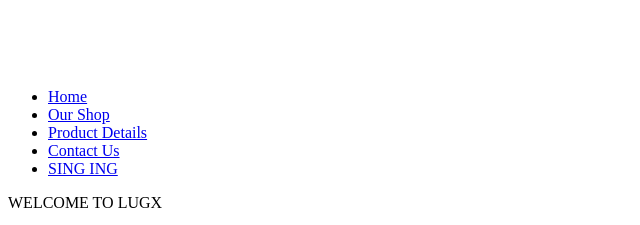
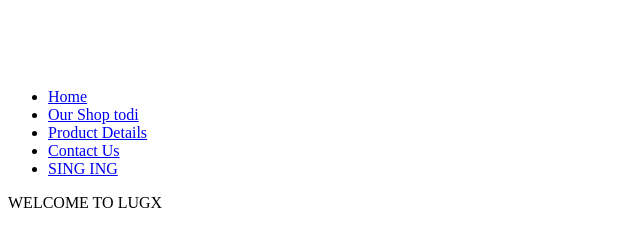
Before and after one commit to stevydev/LugX-, a plain HTML site: page index.html in a window 1280 px wide. Shown: the top 225 px of the page, 0-640 px from the left. Drawn offline with Linux system fonts and the light colour scheme.

Commit message:
test cnflit tpdi

```diff
--- a/index.html
+++ b/index.html
@@ -12,7 +12,7 @@
         <div>
             <ul>
                 <li><a href="./home.html">Home</a></li>
-                <li><a href="./our shop.html">Our Shop</a></li>
+                <li><a href="./our shop.html">Our Shop todi</a></li>
                 <li><a href="./product details.html">Product Details</a></li>
                 <li><a href="./contact us.html">Contact Us</a></li>
                 <li><a href="./sing in.html"> SING ING</a></li>
```
